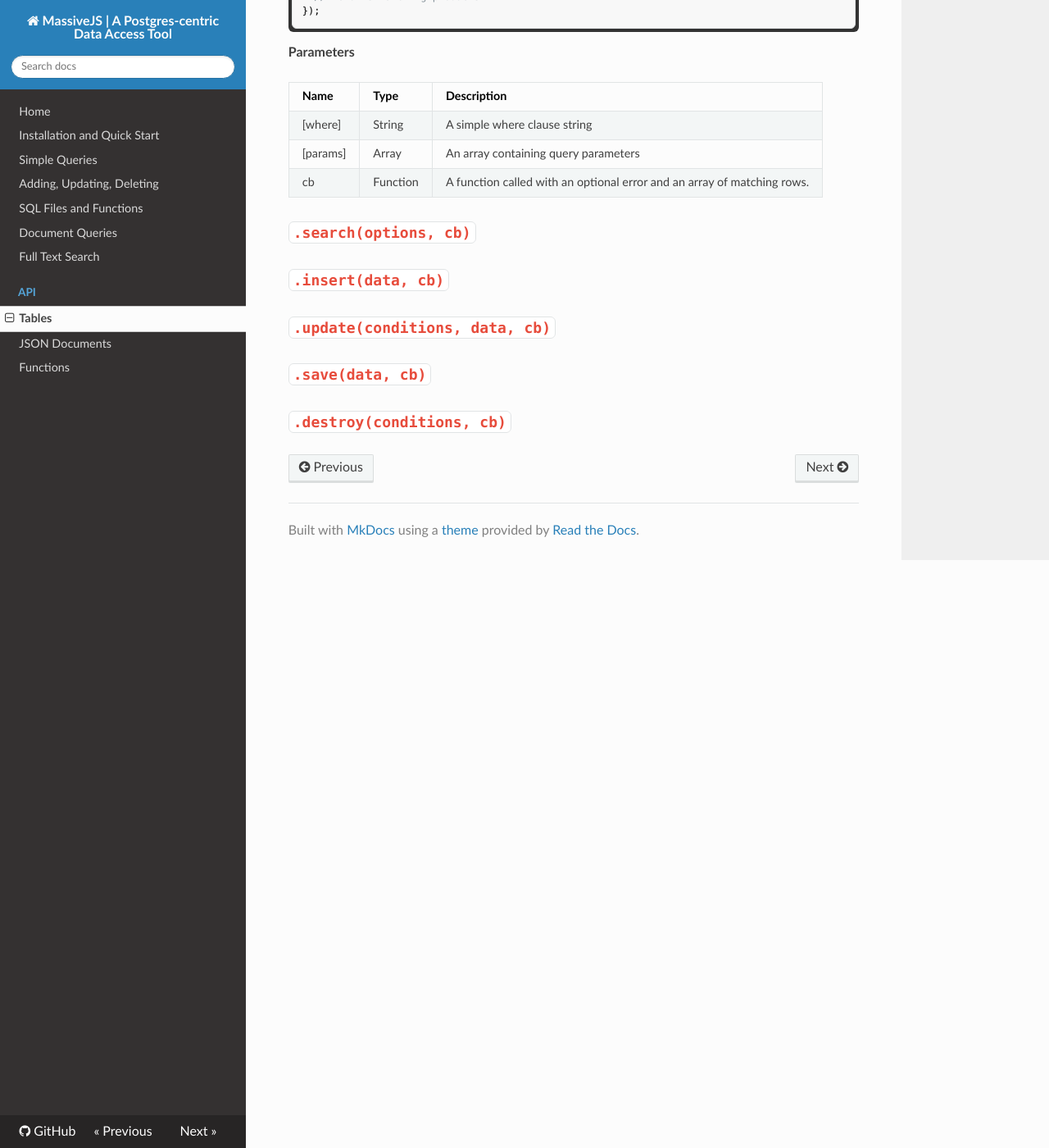
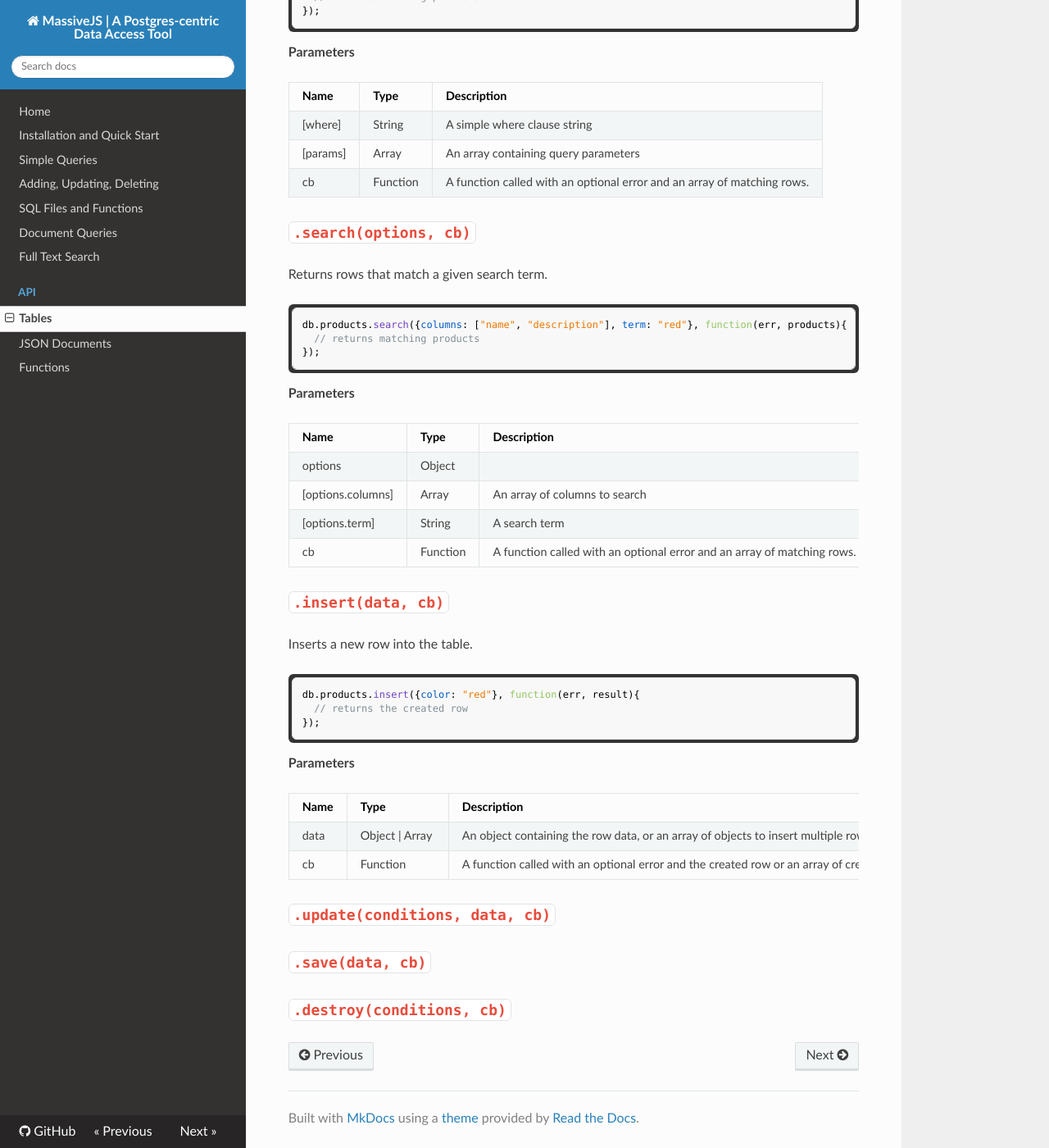
Before and after one commit to dmfay/massive-js, an MkDocs documentation site: the page built from docs/API/tables.md, in a window 1280 px wide and 1400 px high, scrolled down 2090 px. Shown: the whole window at 82% size. Built offline with MkDocs 1.6.1, drawn with Linux system fonts in a browser that asks for light colours; nearby versions of some CDN libraries; old or Windows-style settings are respelled for this version of MkDocs.

Commit message:
Add search and insert docs

````diff
--- a/docs/API/tables.md
+++ b/docs/API/tables.md
@@ -95,7 +95,39 @@ db.products.where('color=$1', ['red'], function(err, products){
 
 ## `.search(options, cb)`
 
+Returns rows that match a given search term.
+
+```js
+db.products.search({columns: ["name", "description"], term: "red"}, function(err, products){
+  // returns matching products
+});
+```
+
+**Parameters**
+
+|Name|Type|Description|
+|----|----|-----------|
+|options|Object||
+|[options.columns]|Array|An array of columns to search|
+|[options.term]|String|A search term|
+|cb|Function|A function called with an optional error and an array of matching rows.|
+
 ## `.insert(data, cb)`
+
+Inserts a new row into the table.
+
+```js
+db.products.insert({color: "red"}, function(err, result){
+  // returns the created row
+});
+```
+
+**Parameters**
+
+|Name|Type|Description|
+|----|----|-----------|
+|data|Object&nbsp;&#124;&nbsp;Array&nbsp;|An object containing the row data, or an array of objects to insert multiple rows at once|
+|cb|Function|A function called with an optional error and the created row or an array of created rows when inserting multiple rows at once.|
 
 ## `.update(conditions, data, cb)`
 
````
